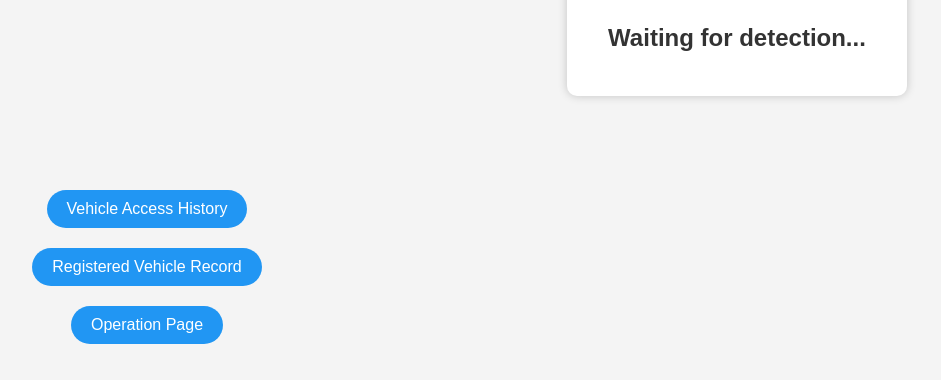
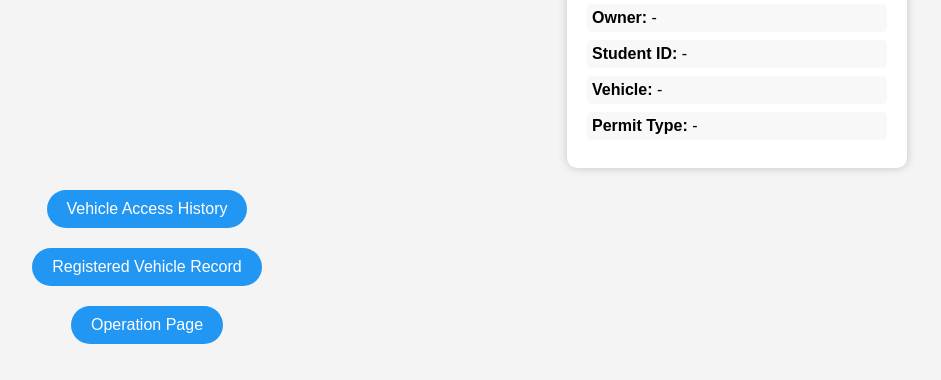
Before and after one commit to stupidFLOWERch/campus_security_system, a PHP site: page /process_frame/admin_main.php in a window 1280 px wide. Shown: the part 392-772 px from the top of the page, without its empty margins (313-1254 px from the left). Run offline with PHP 8.4, Linux system fonts and the light colour scheme; some libraries are stand-ins or nearby versions.

Commit message:
display detetcted car information on admin_main.php

```diff
--- a/website/admin_main.php
+++ b/website/admin_main.php
@@ -16,6 +16,11 @@
     <title>Webcam Feed</title>
     <script src="https://cdn.socket.io/4.7.4/socket.io.min.js"></script>
     <style>
+        @keyframes highlight {
+            0% { box-shadow: 0 0 0 0 rgba(33, 150, 243, 0.7); }
+            50% { box-shadow: 0 0 20px 10px rgba(33, 150, 243, 0); }
+            100% { box-shadow: 0 0 0 0 rgba(33, 150, 243, 0); }
+        }
         video {
             display: block;
             margin: 0 auto;
@@ -90,7 +95,12 @@
             font-size: 24px;
             font-weight: bold;
             color: #333;
-        }
+        }.owner-details p {
+        margin: 8px 0;
+        padding: 5px;
+        background-color: #f8f8f8;
+        border-radius: 5px;
+    }
     </style>
 </head>
 <body>
@@ -117,6 +127,13 @@
             <h2>Detected License Plate</h2>
             <img id="plateImage" class="plate-image" src="get_plate_image.php?car_id=1&frame_nmr=150" alt="No plate detected">
             <p class="plate-number" id="plateText">Waiting for detection...</p>
+
+        <!-- Add these new elements for owner information -->
+        <div class="owner-details" id="ownerDetails" style="margin-top: 20px; text-align: left;">
+            <p><strong>Owner:</strong> <span id="ownerName">-</span></p>
+            <p><strong>Student ID:</strong> <span id="studentId">-</span></p>
+            <p><strong>Vehicle:</strong> <span id="carModel">-</span></p>
+            <p><strong>Permit Type:</strong> <span id="permitType">-</span></p>
         </div>
     </div>
 
@@ -143,6 +160,19 @@
                 // Use license number to fetch the best matching image
                 const imageUrl = `get_plate_image.php?license_number=${encodeURIComponent(data.license_number)}`;
                 plateImage.src = imageUrl;
+            }
+            // Update owner information if available
+            if (data.owner_info) {
+                document.getElementById("ownerName").textContent = data.owner_info.owner_name || '-';
+                document.getElementById("studentId").textContent = data.owner_info.student_id || '-';
+                document.getElementById("carModel").textContent = data.owner_info.car_brand_model || '-';
+                document.getElementById("permitType").textContent = data.owner_info.permit_type || '-';
+
+                // Highlight the plate display when new detection comes in
+                const plateDisplay = document.getElementById("plateDisplay");
+                plateDisplay.style.animation = "none";
+                void plateDisplay.offsetWidth; // Trigger reflow
+                plateDisplay.style.animation = "highlight 1s";
             }
         }
 
```
Also changed, not shown: 1 other file.
